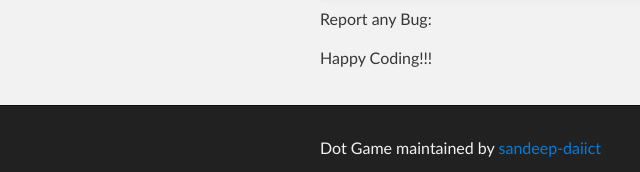
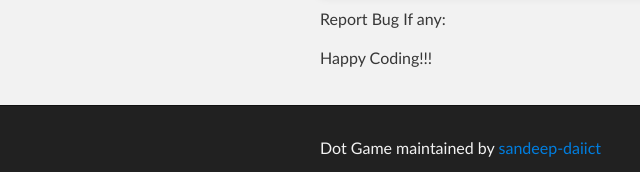
Before and after one commit to sandeep-daiict/Mozilla_Appathon, a plain HTML site: page index.html in a window 1280 px wide. Shown: the part 458-630 px from the top of the page, 0-640 px from the left. Drawn offline with Linux system fonts and the light colour scheme.

Commit message:
Update index.html

```diff
--- a/index.html
+++ b/index.html
@@ -36,9 +36,9 @@
 <p>This Game is Developed By Team NightCoderzz for Mozilla Appathon organized at IIIT- Hyderabad. Coders are:</p>
 
 <pre>Sandeep Sharma
-  Juhi Kulshrestha
+Juhi Kulshrestha
 </pre>
-<p> Report any Bug:</p>
+<p> Report Bug If any:</p>
 <p>Happy Coding!!!</p>
       </section>
     </div>
```
